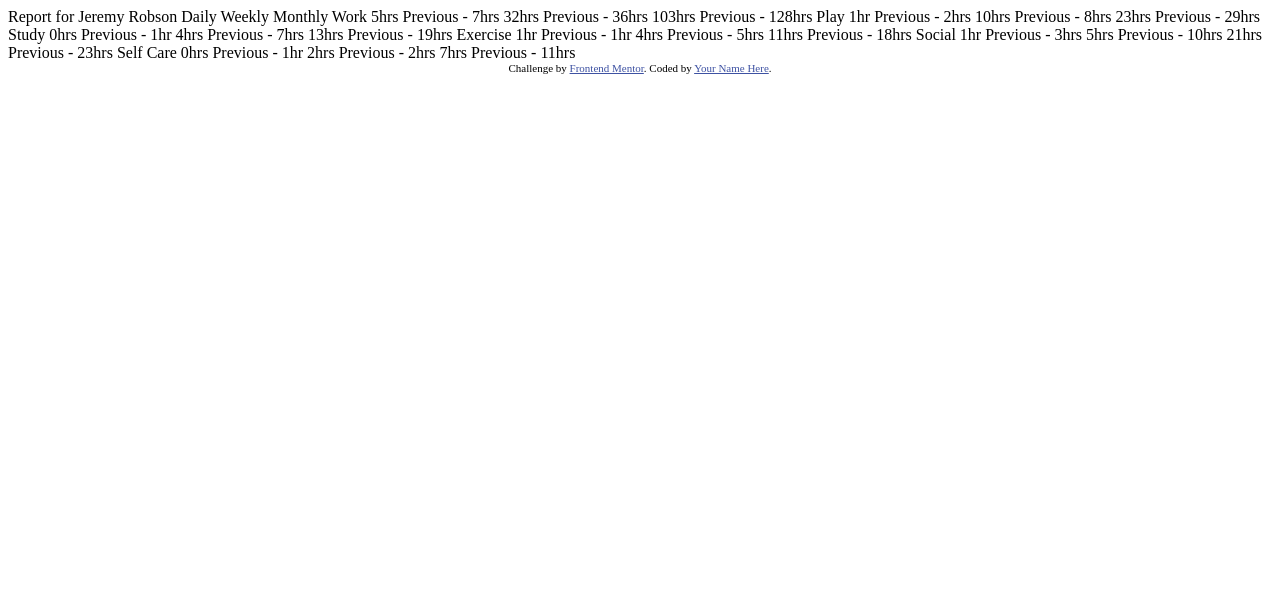
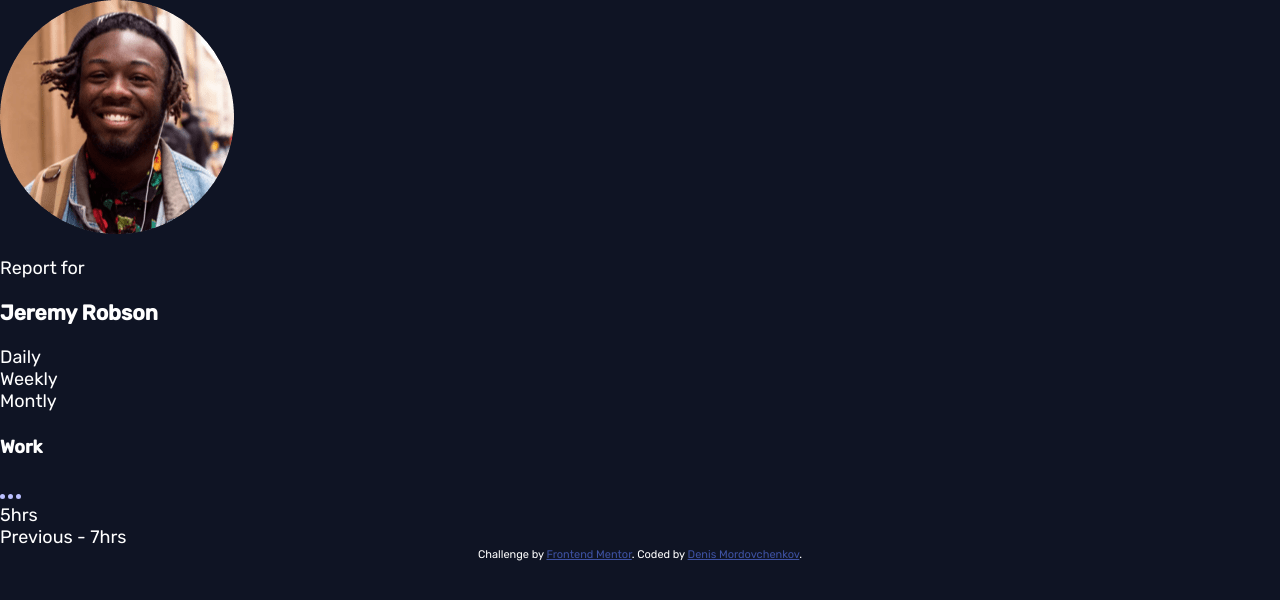
Before and after one commit to DenisMordovchenkov/time-tracking-dashboard, a plain HTML site: page index.html in a window 1280 px wide. Drawn offline with Linux system fonts and the light colour scheme.

Commit message:
Added basic html markup for further styling. Described global styles in variables

```diff
--- a/index.html
+++ b/index.html
@@ -5,6 +5,7 @@
   <meta name="viewport" content="width=device-width, initial-scale=1.0"> <!-- displays site properly based on user's device -->
 
   <link rel="icon" type="image/png" sizes="32x32" href="./images/favicon-32x32.png">
+  <link rel="stylesheet" href="style.css">
 
   <title>Frontend Mentor | Time tracking dashboard</title>
 
@@ -15,66 +16,43 @@
   </style>
 </head>
 <body>
+<section class="dashboard">
+  <div class="dashboard__content">
+    <div class="dashboard__person">
+      <div class="person-card">
+        <img src="images/image-jeremy.png" alt="" class="person-card__photo">
+        <div class="person-card__text">
+          <p class="info-card__subtitle">Report for</p>
+          <h3 class="info-card__title">Jeremy Robson</h3>
+        </div>
+      </div>
+      <div class="view-selector">
+        <div class="view-selector__item">Daily</div>
+        <div class="view-selector__item view-selector__item--active">Weekly</div>
+        <div class="view-selector__item">Montly</div>
+      </div>
+    </div>
+    <div class="dashboard__item">
+      <article class="tracking-card">
+        <header class="tracking-card__header">
+          <h4 class="tracking-card__title">Work</h4>
+          <img class="tracking-card__menu" src="images/icon-ellipsis.svg" alt="menu">
+        </header>
+        <div class="tracking-card__body">
+          <div class="tracking-card__time">5hrs</div>
+          <div class="tracking-card__prev-period">Previous - 7hrs</div>
+        </div>
+      </article>
+    </div>
+  </div>
+</section>
 
-  Report for
-  Jeremy Robson
-
-  Daily
-  Weekly
-  Monthly
-
-  Work
-  5hrs <!-- daily -->
-  Previous - 7hrs <!-- daily -->
-  32hrs <!-- weekly -->
-  Previous - 36hrs <!-- weekly -->
-  103hrs <!-- monthly -->
-  Previous - 128hrs <!-- monthly -->
-
-  Play
-  1hr <!-- daily -->
-  Previous - 2hrs <!-- daily -->
-  10hrs <!-- weekly -->
-  Previous - 8hrs <!-- weekly -->
-  23hrs <!-- monthly -->
-  Previous - 29hrs <!-- monthly -->
-
-  Study
-  0hrs <!-- daily -->
-  Previous - 1hr <!-- daily -->
-  4hrs <!-- weekly -->
-  Previous - 7hrs <!-- weekly -->
-  13hrs <!-- monthly -->
-  Previous - 19hrs <!-- monthly -->
-
-  Exercise
-  1hr <!-- daily -->
-  Previous - 1hr <!-- daily -->
-  4hrs <!-- weekly -->
-  Previous - 5hrs <!-- weekly -->
-  11hrs <!-- monthly -->
-  Previous - 18hrs <!-- monthly -->
-
-  Social
-  1hr <!-- daily -->
-  Previous - 3hrs <!-- daily -->
-  5hrs <!-- weekly -->
-  Previous - 10hrs <!-- weekly -->
-  21hrs <!-- monthly -->
-  Previous - 23hrs <!-- monthly -->
-
-  Self Care
-  0hrs <!-- daily -->
-  Previous - 1hr <!-- daily -->
-  2hrs <!-- weekly -->
-  Previous - 2hrs <!-- weekly -->
-  7hrs <!-- monthly -->
-  Previous - 11hrs <!-- monthly -->
 
 
   <div class="attribution">
     Challenge by <a href="https://www.frontendmentor.io?ref=challenge" target="_blank">Frontend Mentor</a>.
-    Coded by <a href="#">Your Name Here</a>.
+    Coded by <a href="https://github.com/DenisMordovchenkov">Denis Mordovchenkov</a>.
   </div>
+  <script src="app.js"></script>
 </body>
 </html>
--- /dev/null
+++ b/style.css
@@ -0,0 +1,37 @@
+@import url('https://fonts.googleapis.com/css2?family=Nunito+Sans:wght@300;600;800&family=Rubik:wght@300;400;500&display=swap');
+
+* {
+    box-sizing: border-box;
+}
+
+:root {
+    /*Typography*/
+    --family: 'Rubik', sans-serif;
+    --fs-base: 18px;
+    --weight-light: 300;
+    --weight-normal: 400;
+    --weight-bold: 500;
+    /*Colors*/
+    --blue-100: hsl(195, 74%, 62%);
+    --blue-200: hsl(236, 100%, 87%);
+    --blue-400: hsl(235, 45%, 61%);
+    --blue-500: hsl(246, 80%, 60%);
+    --blue-800: hsl(235, 46%, 20%);
+    --blue-900: hsl(226, 43%, 10%);
+    --red-100: hsl(15, 100%, 70%);
+    --red-200: hsl(348, 100%, 68%);
+    --green-100: hsl(145, 58%, 55%);
+    --violet-500: hsl(264, 64%, 52%);
+    --orange-100: hsl(43, 84%, 65%);
+
+    /*Borders*/
+    --radii: 1rem;
+}
+
+body {
+    margin: 0;
+    background-color: var(--blue-900);
+    font-family: var(--family);
+    font-size: var(--fs-base);
+    color: #ffffff;
+}
```
Also changed, not shown: app.js (added), 2 other files.
